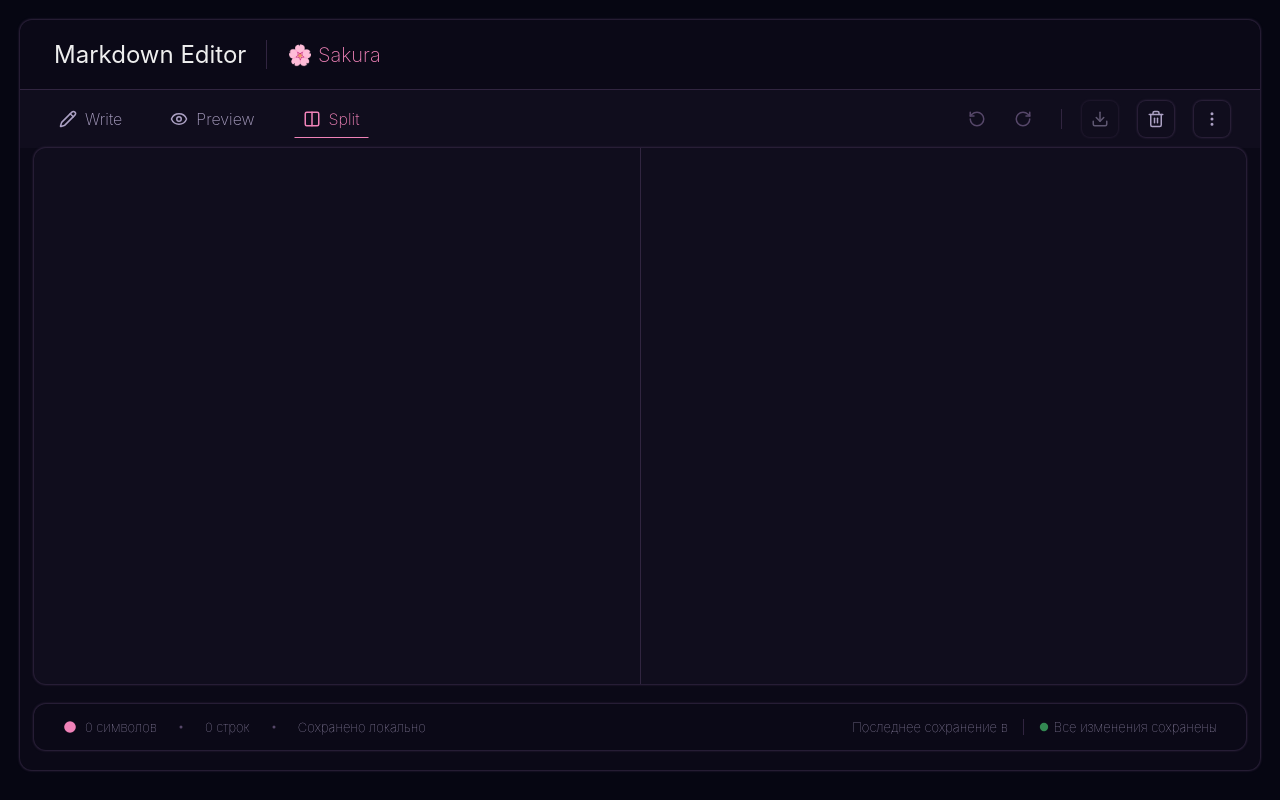
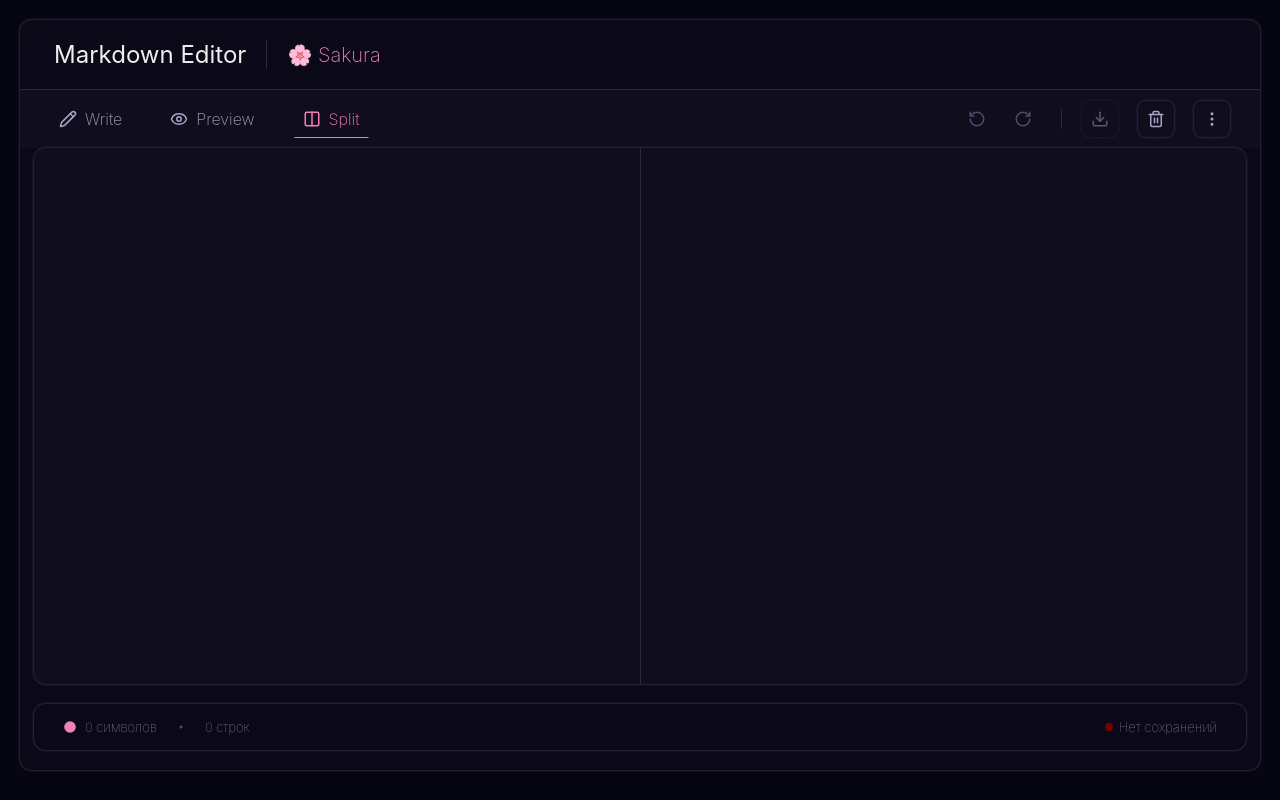
Before and after one commit to glvgvzh/markdown-editor, a React (Vite) app: page / in a window 1280 px wide. Built offline with nearby package versions, Linux system fonts and the light colour scheme.

Commit message:
improve footer save indicators

```diff
--- a/src/App.css
+++ b/src/App.css
@@ -253,7 +253,7 @@ button:not(:disabled):hover,
                     color: transparent;
                 }
 
-            .alone-dots-footer {
+            .alone-dot-footer {
                 color: #564769;
 
             }
--- a/src/App.jsx
+++ b/src/App.jsx
@@ -58,6 +58,7 @@ function App() {
   const [viewMode, setViewMode] = useState('split')
 
   function handleDownload() {
+    //на случай если сломается button disabled
     if (text === '') {
       alert('Нет текста для скачивания🌸😔')
       return
@@ -111,6 +112,7 @@ function App() {
         symbolWord={getSymbolWord(text.length)}
         rowCounter={rowCounter}
         rowWord={getRowWord(rowCounter)}
+        hasSavedData={savedData !== null}
       />
 
     </div>
--- a/src/components/Footer.jsx
+++ b/src/components/Footer.jsx
@@ -1,16 +1,18 @@
 import { Dot, Circle } from 'lucide-react';
 
-function Footer({ textLength, symbolWord, rowCounter, rowWord, time }) {
+function Footer({ textLength, symbolWord, rowCounter, rowWord, time, hasSavedData }) {
+    console.log(hasSavedData)
     return (
         <footer className='footer'>
-        <div className="char-counter"><Circle fill='#f082b8' />{textLength} {symbolWord}</div>
-        <Dot className='alone-dots-footer' />
-        <div className='row-counter'>{rowCounter} {rowWord}</div>
-        <Dot className='alone-dots-footer' />
-        <div className='local-save'>Сохранено локально</div>
-        <div className='last-save'>Последнее сохранение в {time}</div>
-        <div className='is-all-saved'><Circle fill='#338852' />Все изменения сохранены</div>
-    </footer>
+            <div className="char-counter"><Circle fill='#f082b8' />{textLength} {symbolWord}</div>
+            <Dot className='alone-dot-footer' />
+            <div className='row-counter'>{rowCounter} {rowWord}</div>
+            <div className='last-save'>{hasSavedData && `Последнее сохранение в ${time}`}</div>
+            <div className='is-all-saved'>
+                {hasSavedData ? <Circle fill='#338852' /> : <Circle fill='#740000' />}
+                {hasSavedData ? 'Изменения сохранены локально': 'Нет сохранений'}
+            </div>
+        </footer>
     )
 }
 
```
